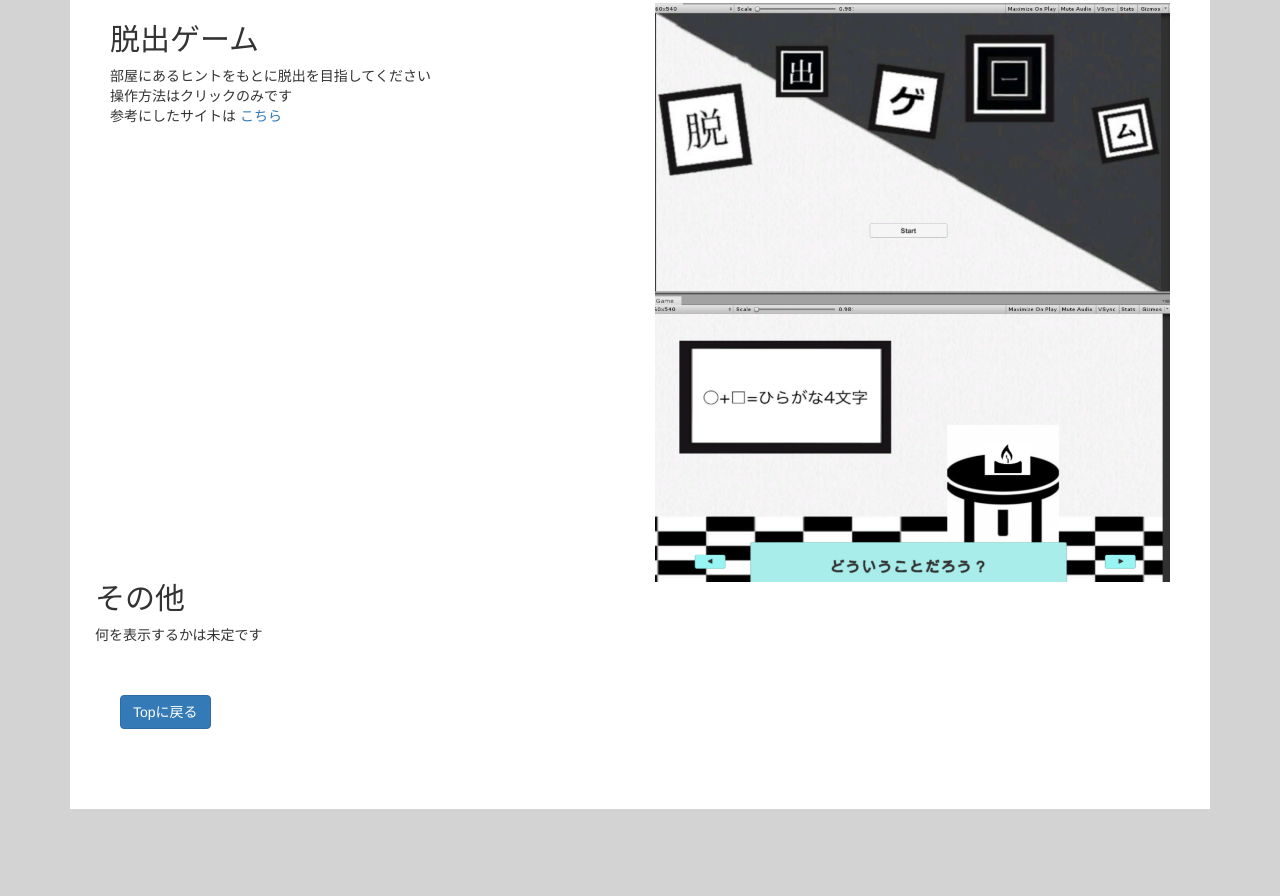
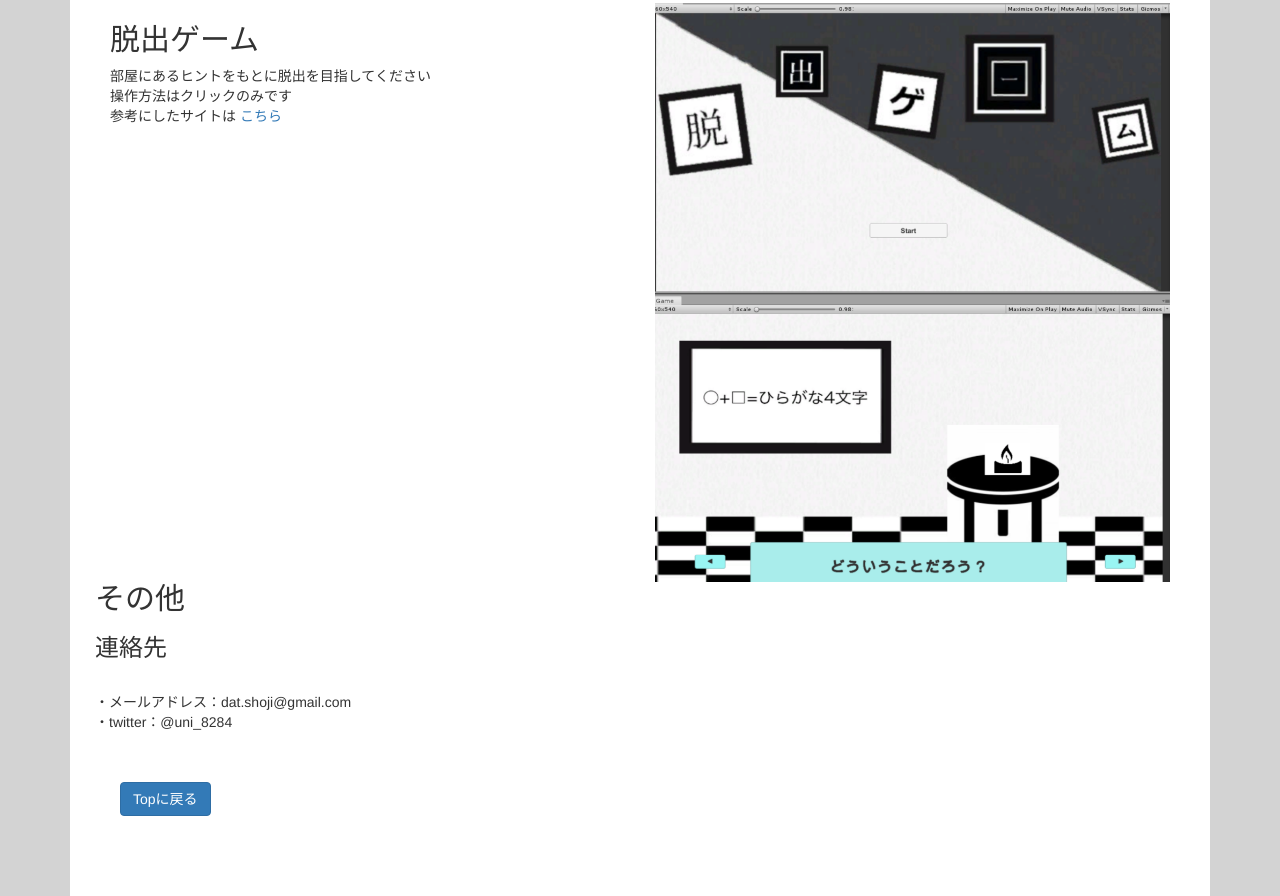
Before and after one commit to Kolon77386/portfolio, a plain HTML site: page index.html in a window 1280 px wide. Shown: the part 633-1529 px from the top of the page. Before the commit the page ends 1442 px from the top, so only its background shows below. Drawn offline with nearby package versions, Linux system fonts and the light colour scheme.

Commit message:
連絡先追加

```diff
--- a/index.html
+++ b/index.html
@@ -88,7 +88,9 @@
             <hr>
 
             <h2 id="skills">その他</h2>
-            <p>何を表示するかは未定です</p>
+            <p><h3>連絡先</h3><br>
+            ・メールアドレス：dat.shoji@gmail.com<br>
+            ・twitter：@uni_8284</p>
             <div class="row starter-template">
             <a class="btn btn-primary" href="#">Topに戻る</a>
         </div>
```
